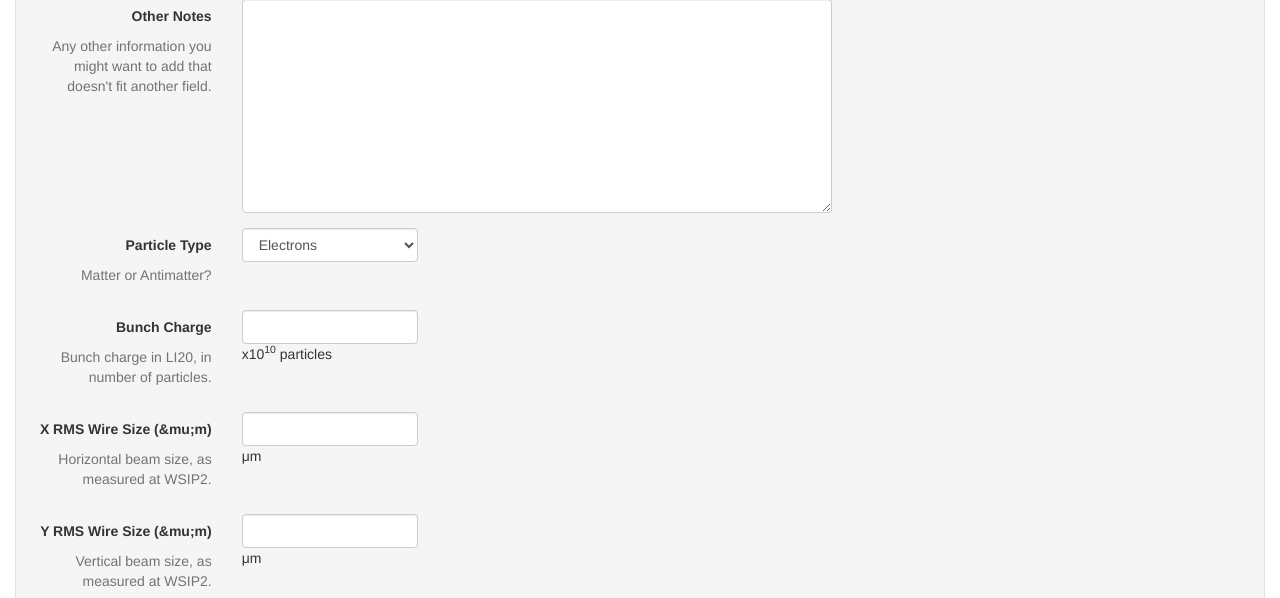
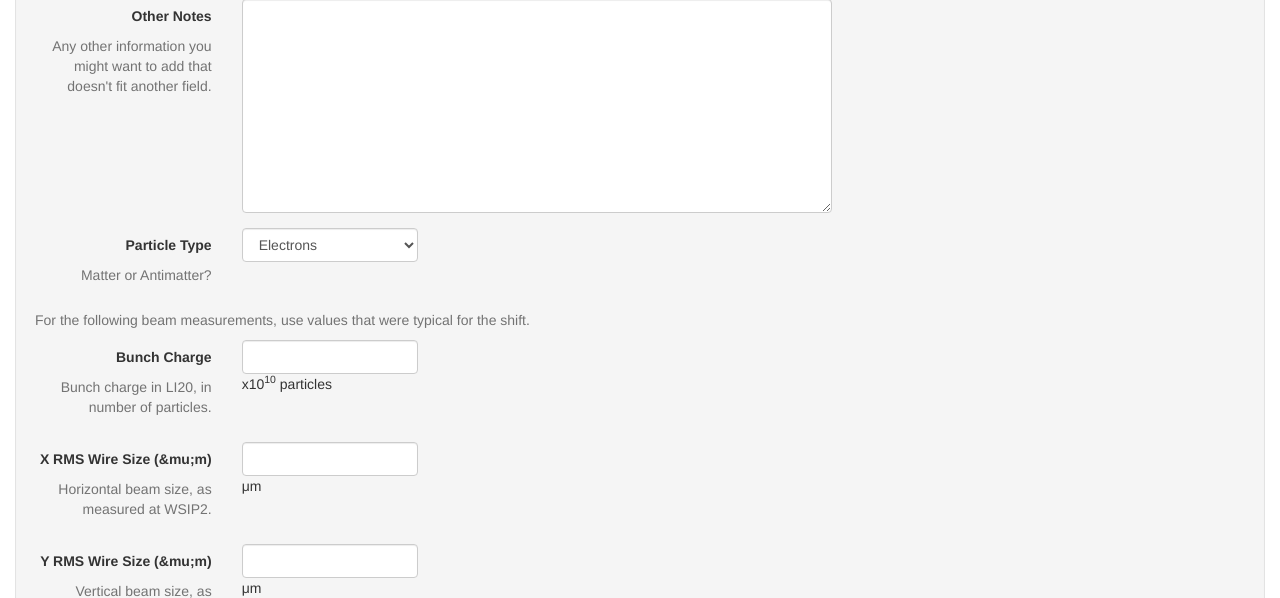
Before and after one commit to mattgibbs/facet-shift-report, a Flask app: template app/templates/shift_report.html in a window 1280 px wide. Shown: the part 1592-2190 px from the top of the page. Run offline with Flask 2, Linux system fonts and the light colour scheme; the template is opened without the code that fills it: values that come from a table or form of the project are taken from there, others are empty; some libraries are stand-ins or nearby versions.

Commit message:
Add help text about beam measurements.

```diff
--- a/app/templates/shift_report.html
+++ b/app/templates/shift_report.html
@@ -135,6 +135,9 @@
 				{% endfor %}
 			</div>
 		</div>
+		<div class="help-block">
+			For the following beam measurements, use values that were typical for the shift.
+		</div>
 		<div class="form-group{% if form.errors.numParticles %} has-error{% endif %}">
       <div class="col-sm-2 control-label">
 			  <div>{{ form.numParticles.label }}</div>
```
